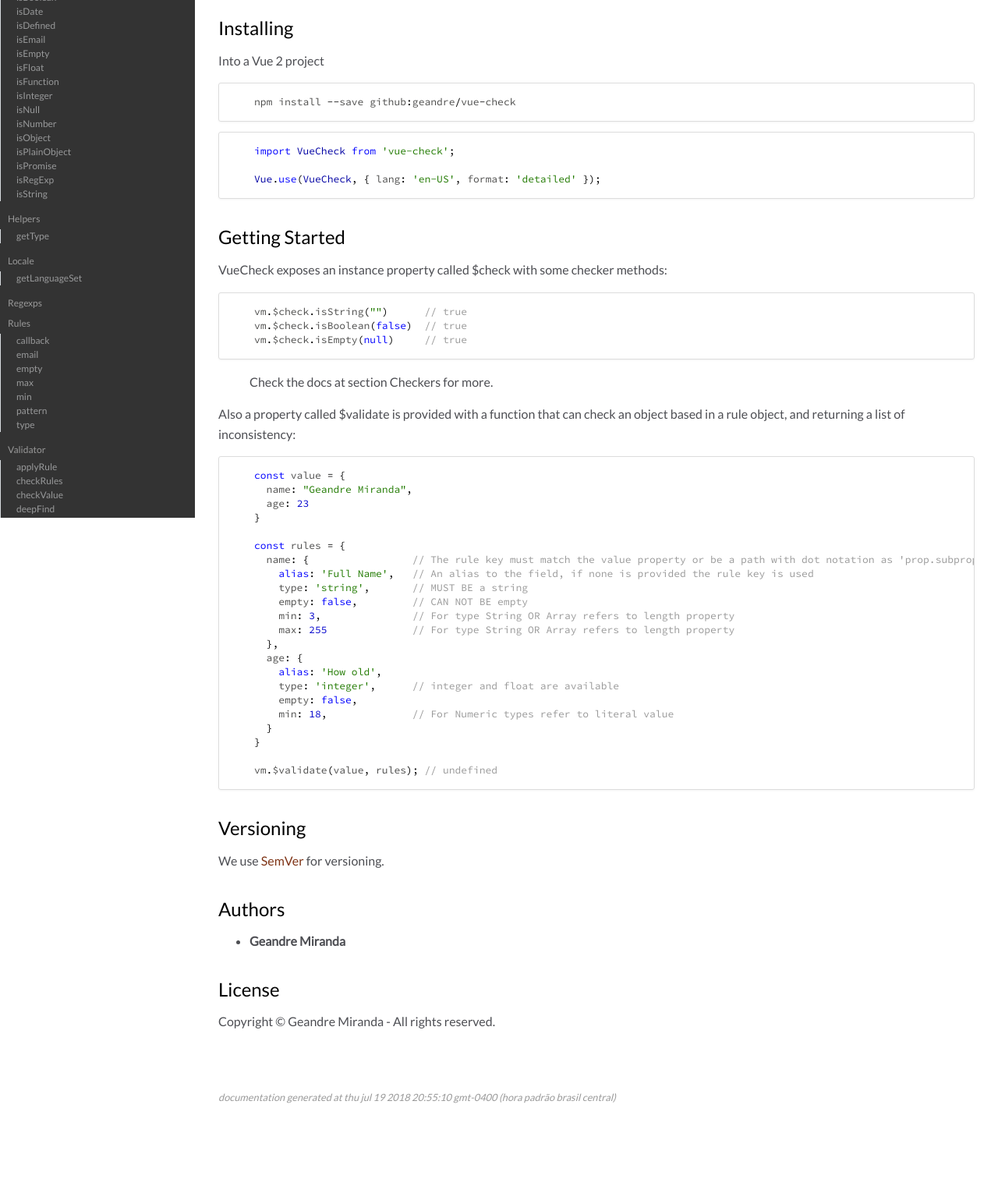
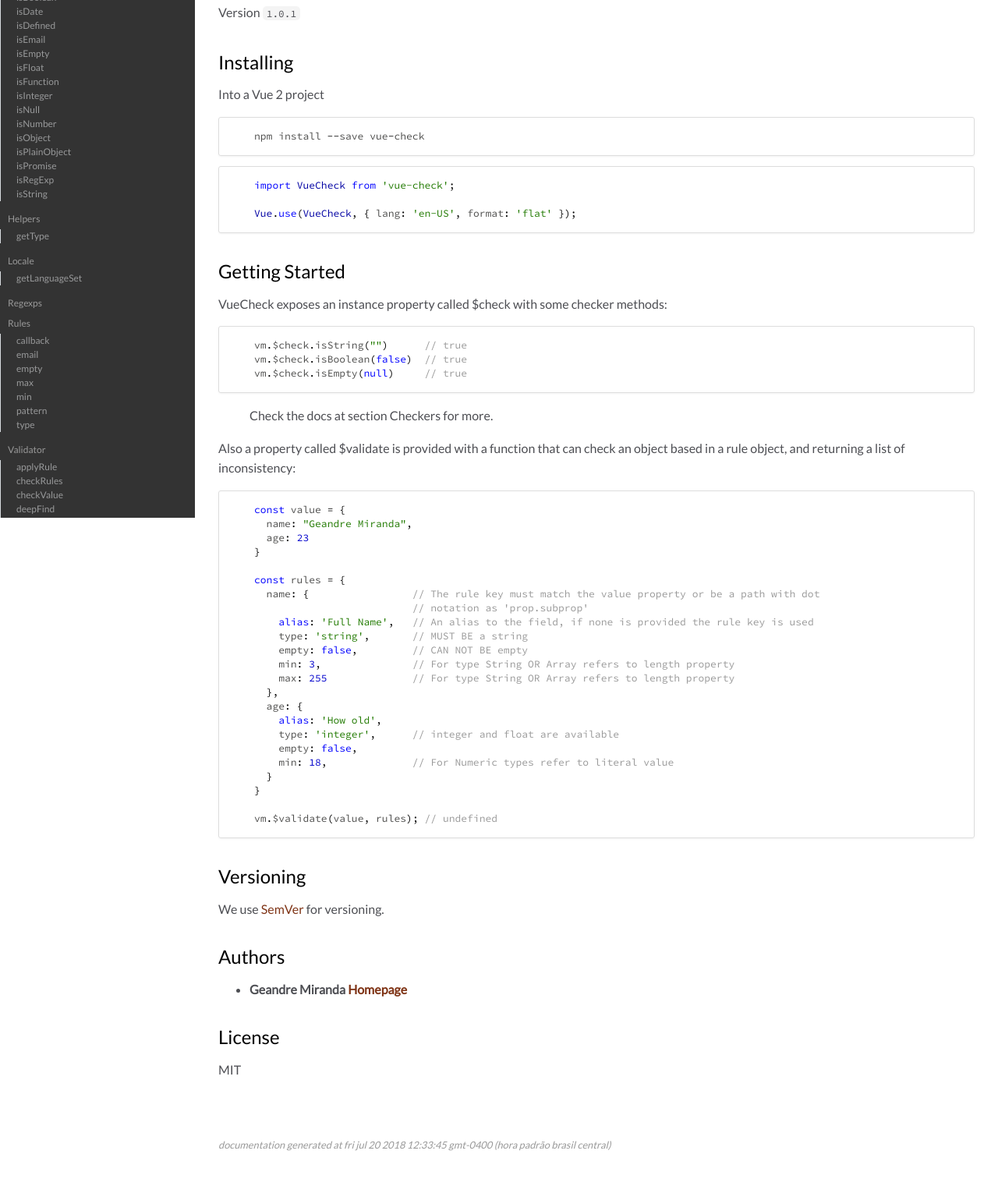
Before and after one commit to geandre/vue-check, a website: page docs/index.html in a window 1280 px wide. Shown: the part 136-1648 px from the top of the page at 78% size. Before the commit the page ends 1586 px from the top, so only its background shows below. Drawn offline with Linux system fonts and the light colour scheme.

Commit message:
Update docs

```diff
--- a/docs/index.html
+++ b/docs/index.html
@@ -48,23 +48,26 @@
 
     <section class="readme">
         <article><h1>VueCheck</h1><p>A Vue plugin to check data objects</p>
+<p>Version <code>1.0.1</code></p>
 <h2>Installing</h2><p>Into a Vue 2 project</p>
-<pre class="prettyprint source"><code>npm install --save github:geandre/vue-check</code></pre><pre class="prettyprint source"><code>import VueCheck from 'vue-check';
+<pre class="prettyprint source"><code>npm install --save vue-check</code></pre><pre class="prettyprint source"><code>import VueCheck from 'vue-check';
 
-Vue.use(VueCheck, { lang: 'en-US', format: 'detailed' });</code></pre><h2>Getting Started</h2><p>VueCheck exposes an instance property called $check with some checker methods:</p>
+Vue.use(VueCheck, { lang: 'en-US', format: 'flat' });</code></pre><h2>Getting Started</h2><p>VueCheck exposes an instance property called $check with some checker methods:</p>
 <pre class="prettyprint source"><code>vm.$check.isString(&quot;&quot;)      // true
 vm.$check.isBoolean(false)  // true
 vm.$check.isEmpty(null)     // true</code></pre><blockquote>
 <p>Check the docs at section Checkers for more.</p>
 </blockquote>
-<p>Also a property called $validate is provided with a function that can check an object based in a rule object, and returning a list of inconsistency:</p>
+<p>Also a property called $validate is provided with a function that can check an object based in a
+rule object, and returning a list of inconsistency:</p>
 <pre class="prettyprint source"><code>const value = {
   name: &quot;Geandre Miranda&quot;,
   age: 23
 }
 
 const rules = {
-  name: {                 // The rule key must match the value property or be a path with dot notation as 'prop.subprop'
+  name: {                 // The rule key must match the value property or be a path with dot
+                          // notation as 'prop.subprop'
     alias: 'Full Name',   // An alias to the field, if none is provided the rule key is used
     type: 'string',       // MUST BE a string
     empty: false,         // CAN NOT BE empty
@@ -81,9 +84,9 @@
 
 vm.$validate(value, rules); // undefined</code></pre><h2>Versioning</h2><p>We use <a href="http://semver.org/">SemVer</a> for versioning.</p>
 <h2>Authors</h2><ul>
-<li><strong>Geandre Miranda</strong></li>
+<li><strong>Geandre Miranda</strong> <strong><a href="http://geandre.github.io">Homepage</a></strong></li>
 </ul>
-<h2>License</h2><p>Copyright © Geandre Miranda - All rights reserved.</p></article>
+<h2>License</h2><p>MIT</p></article>
     </section>
 
 
@@ -96,7 +99,7 @@
 <br class="clear">
 
 <footer>
-    Documentation generated at Thu Jul 19 2018 20:55:10 GMT-0400 (Hora Padrão Brasil Central)
+    Documentation generated at Fri Jul 20 2018 12:33:45 GMT-0400 (Hora Padrão Brasil Central)
 </footer>
 
 <script>prettyPrint();</script>
```
Also changed, not shown: docs/checkers.js.html (+1 -1 lines), docs/helpers.js.html (+1 -1 lines), docs/locale.js.html (+1 -1 lines), docs/module-Checkers.html (+1 -1 lines), docs/module-Helpers.html (+1 -1 lines), docs/module-Locale.html (+1 -1 lines), docs/module-Regexps.html (+1 -1 lines), docs/module-Rules.html (+1 -1 lines), docs/module-Validator.html (+1 -1 lines), docs/module-VueCheck.html (+1 -1 lines), docs/regexps.js.html (+1 -1 lines), docs/rules.js.html (+1 -1 lines), docs/validator.js.html (+1 -1 lines), docs/vue-check.js.html (+1 -1 lines).
